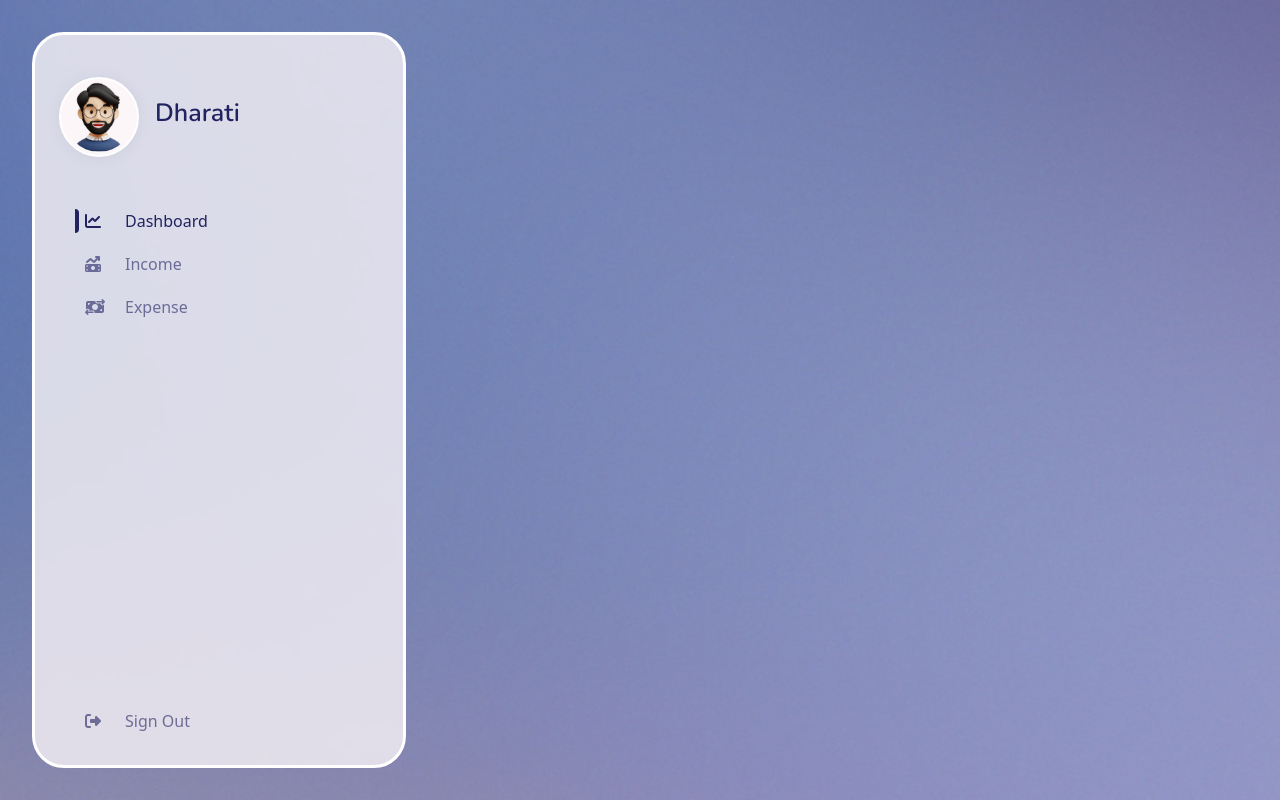
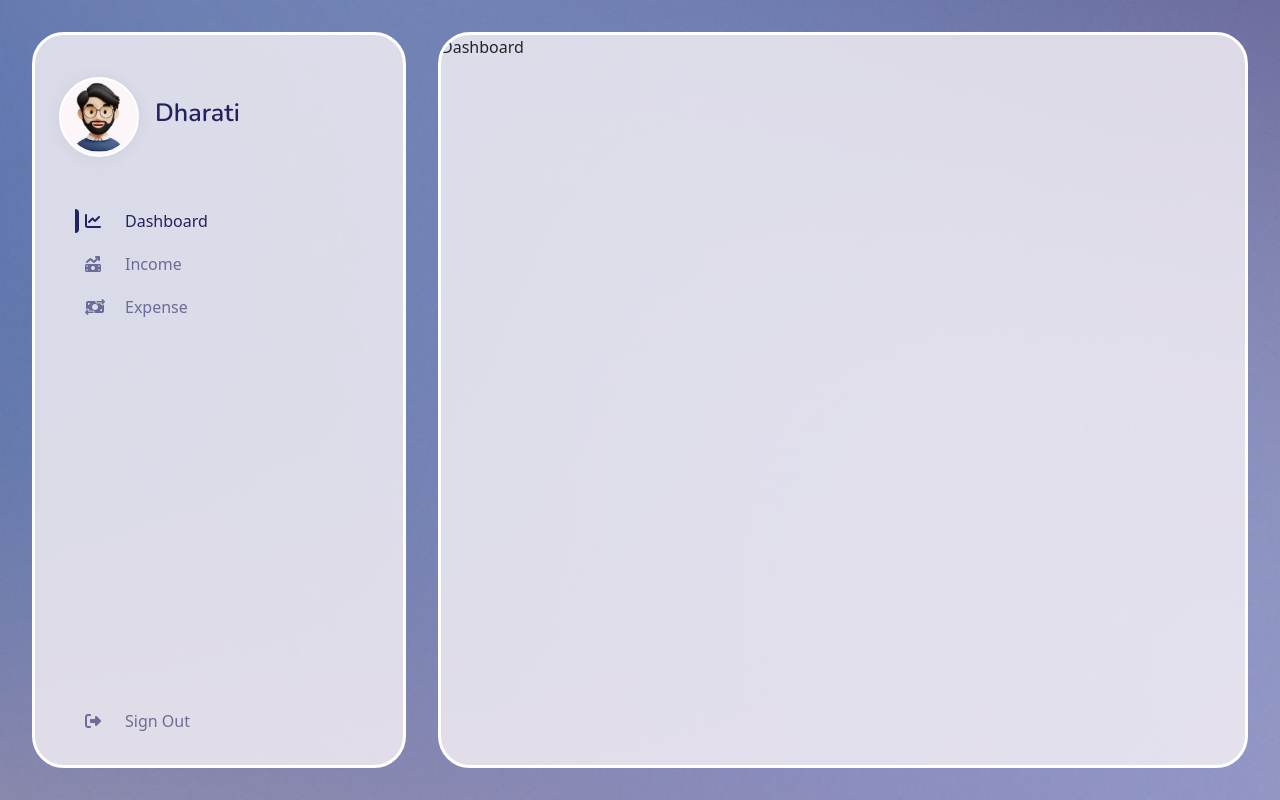
Before and after one commit to Dharati-Patel/Expense-Tracker, a React (Vite) app in the folder client/: page /dashboard in a window 1280 px wide. Built offline with nearby package versions, Linux system fonts and the light colour scheme; no server answers.

Commit message:
Dashboard, Income and Expense page created to give basic structure

```diff
--- a/client/src/layouts/PageLayout/PageLayout.jsx
+++ b/client/src/layouts/PageLayout/PageLayout.jsx
@@ -1,16 +1,32 @@
 import './PageLayout.scss';
 import React, {useState} from 'react';
 import Navigation from  '../../components/Navigation/Navigation';
+import Dashboard from '../../pages/Dashboard/Dashboard';
+import Income from '../../pages/Income/Income';
+import Expense from '../../pages/Expense/Expense';
 
 const PageLayout = () => {
-    const [active, setActive] = useState(1)
+    const [active, setActive] = useState(1);
+
+    const displayData = () => {
+        switch(active) {
+            case 1:
+                return <Dashboard />
+            case 2:
+                return <Income />
+            case 3:
+                return <Expense />
+        }
+    }
 
     return(
         <main className="pagelayout">
-            <div className='mainlayout'>
+            <div className='navlayout'>
                 <Navigation active={active} setActive={setActive} />
             </div>
-
+            <div className='mainlayout'>
+                {displayData()}
+            </div>
         </main>
     );
 }
--- a/client/src/layouts/PageLayout/PageLayout.scss
+++ b/client/src/layouts/PageLayout/PageLayout.scss
@@ -6,9 +6,22 @@
     background-size: cover;
 }
 
-.mainlayout {
-    padding: 2rem;
-    height: 100%;
+.navlayout {
+    margin: 2rem 1rem 2rem 2rem;
     display: flex;
     gap: 2rem;
 }
+
+.mainlayout {
+    margin: 2rem 2rem 2rem 1rem;
+    flex: 1;
+    background: rgba(252, 246, 249, 0.78);
+    border: 3px solid #FFFFFF;
+    backdrop-filter: blur(4.5px);
+    border-radius: 32px;
+    overflow: auto;
+    overflow-x: hidden;
+    &::-webkit-scrollbar {
+        width: 0;
+    }
+}
--- a/client/src/pages/Dashboard/Dashboard.jsx
+++ b/client/src/pages/Dashboard/Dashboard.jsx
@@ -1,3 +1,5 @@
+import './Dashboard.scss';
+
 const Dashboard = () => {
     return(
         <div>Dashboard</div>
--- /dev/null
+++ b/client/src/pages/Expense/Expense.jsx
@@ -0,0 +1,9 @@
+import './Expense.scss';
+
+const Expense = () => {
+    return(
+        <div>Expense</div>
+    );
+};
+
+export default Expense;
--- /dev/null
+++ b/client/src/pages/Income/Income.jsx
@@ -0,0 +1,9 @@
+import './Income.scss';
+
+const Income = () => {
+    return(
+        <div>Income</div>
+    );
+};
+
+export default Income;
```
Also changed, not shown: client/src/pages/Expense/Expense.scss (added), client/src/pages/Income/Income.scss (added).
